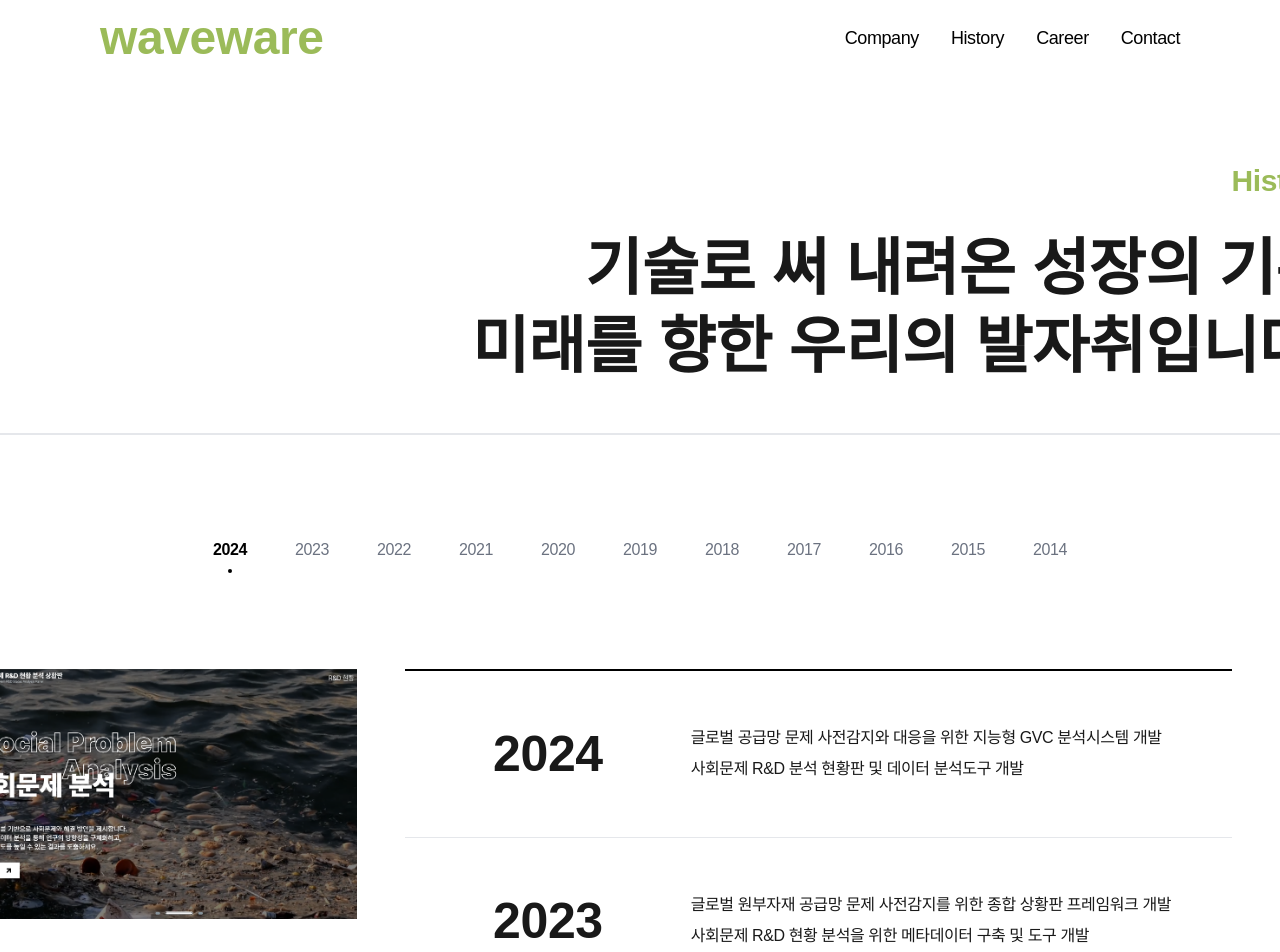
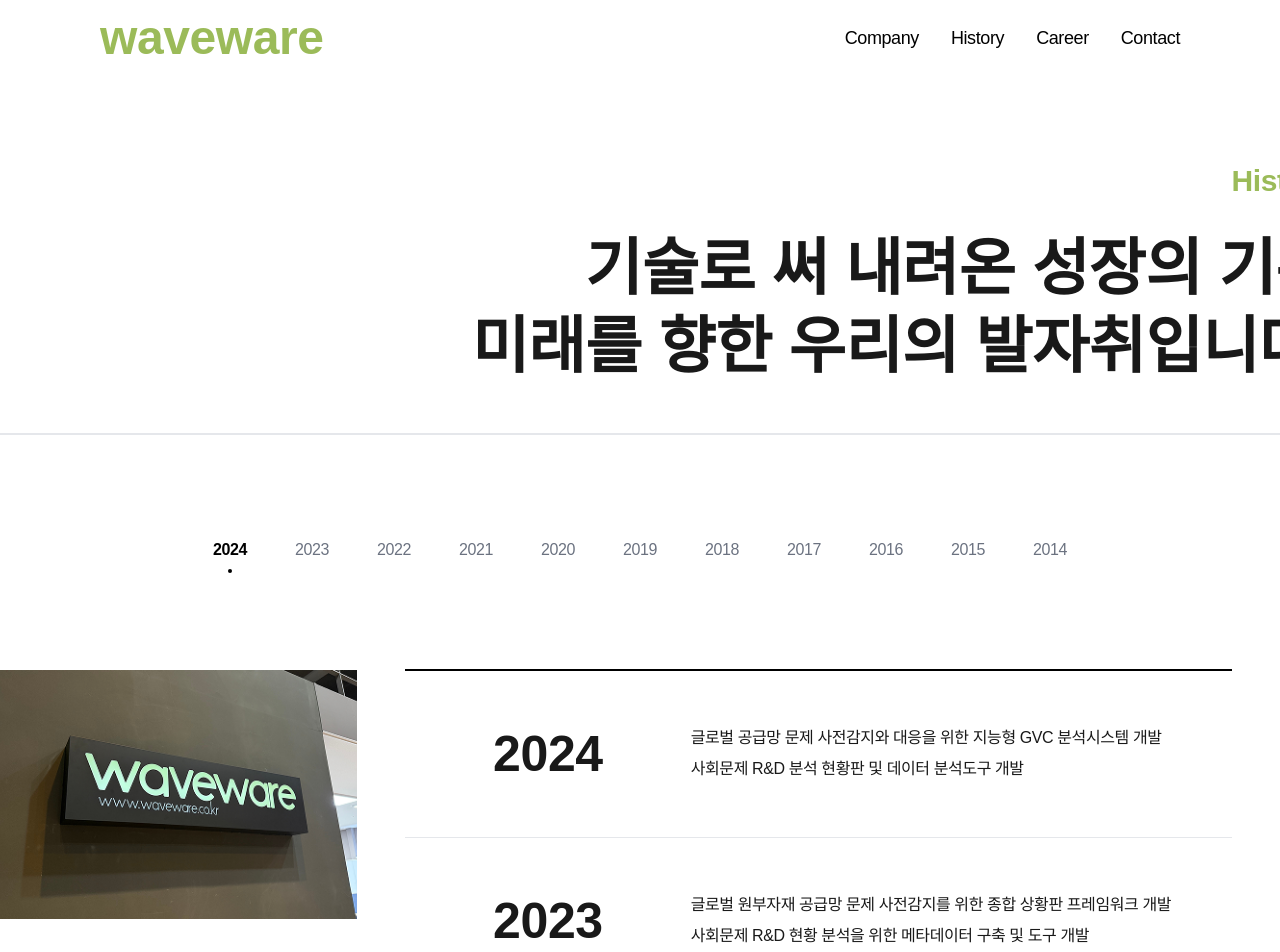
Before and after one commit to YongMinMax/waveware, a Next.js app: page /history in a window 1280 px wide. Shown: the top 952 px of the page. Built offline with nearby package versions, Linux system fonts and the light colour scheme; a web font is replaced by a local one.

Commit message:
2025.04.09. KYE - mod) history
- 사진 변경 및 작은 수정

```diff
--- a/src/kwon/history/timeline.js
+++ b/src/kwon/history/timeline.js
@@ -1,8 +1,8 @@
 import {useRef, useState, useEffect} from "react";
 
 export default function TimeLine () {
-    const [selectedYear, setSelectedYear] = useState(2024);
-    const [prevSelectedYear, setPrevSelectedYear] = useState(2024);
+    const [selectedYear, setSelectedYear] = useState("2024");
+    const [prevSelectedYear, setPrevSelectedYear] = useState("2024");
     const yearRefs = useRef({});
 
     useEffect(() => {
@@ -113,7 +113,7 @@ const historyData = {
             "글로벌 공급망 문제 사전감지와 대응을 위한 지능형 GVC 분석시스템 개발",
             "사회문제 R&D 분석 현황판 및 데이터 분석도구 개발",
         ],
-        image: "/img/history/2024.png"
+        image: "/img/history/2025.png"
     },
     2023: {
         events: [
```
